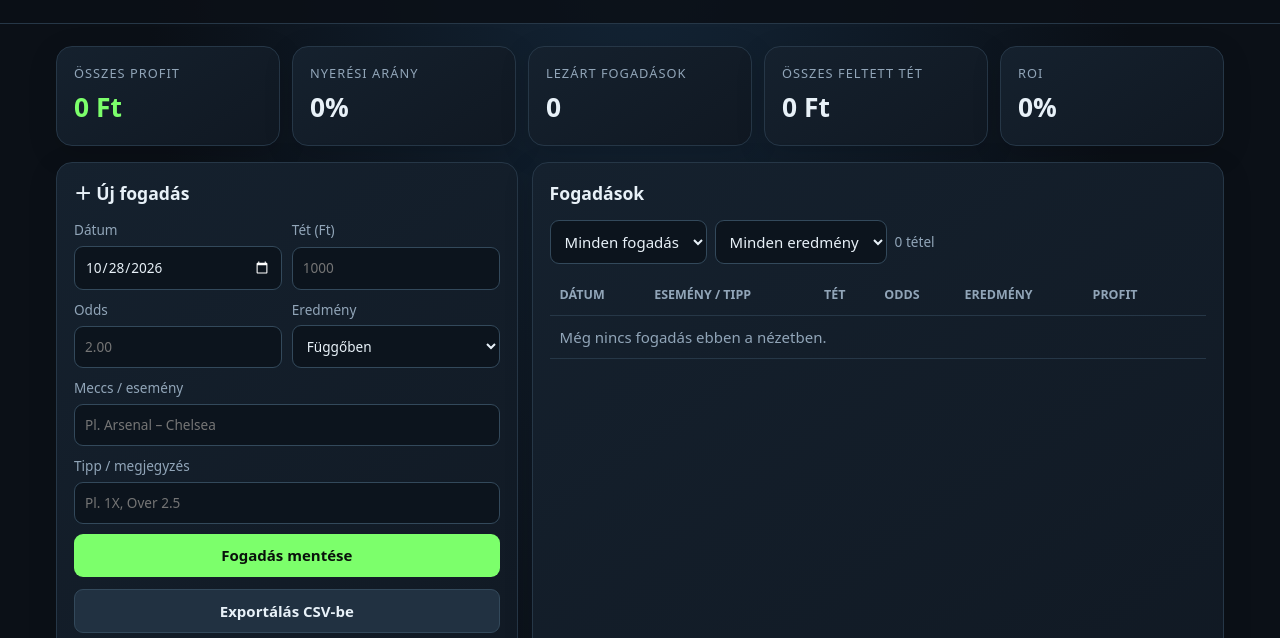
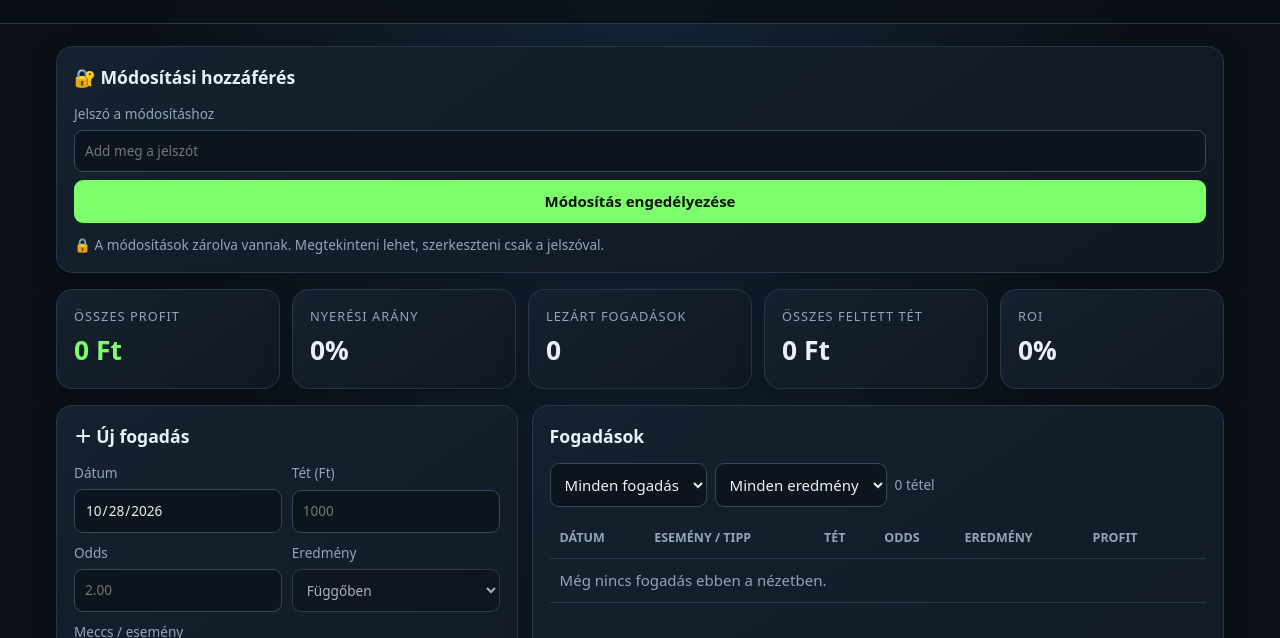
Before and after one commit to Ogre3Dofficial/tippmix, a plain HTML site: page index.html in a window 1280 px wide. Shown: the part 141-779 px from the top of the page. Drawn offline with Linux system fonts and the light colour scheme.

Commit message:
Add files via upload

```diff
--- a/index.html
+++ b/index.html
@@ -14,6 +14,15 @@ header{padding:26px max(18px,calc((100% - 1200px)/2));border-bottom:1px solid va
 <body>
 <header><div class="brand">OGRE3D OFFICIAL</div><h1>♠ TIPPMIX BANKROLL MANAGER</h1><div class="sub">Fogadásnapló · bankroll · heti / havi statisztika</div></header>
 <main>
+<section class="panel" style="margin-bottom:16px" aria-label="Módosítási hozzáférés">
+ <h2>🔐 Módosítási hozzáférés</h2>
+ <div class="filters">
+  <label style="min-width:220px;flex:1">Jelszó a módosításhoz<input id="editPassword" type="password" inputmode="numeric" autocomplete="off" placeholder="Add meg a jelszót"></label>
+  <button id="unlockBtn" type="button" style="align-self:end">Módosítás engedélyezése</button>
+  <button id="lockBtn" type="button" class="secondary" style="align-self:end;display:none">Lezárás</button>
+ </div>
+ <div id="lockStatus" class="status" role="status">🔒 A módosítások zárolva vannak. Megtekinteni lehet, szerkeszteni csak a jelszóval.</div>
+</section>
 <div class="cards">
  <div class="card"><div class="label">Összes profit</div><div id="totalProfit" class="value">0 Ft</div></div>
  <div class="card"><div class="label">Nyerési arány</div><div id="winRate" class="value">0%</div></div>
@@ -49,11 +58,21 @@ header{padding:26px max(18px,calc((100% - 1200px)/2));border-bottom:1px solid va
 const KEY='ogre3d-tippmix-v2';
 let bets=[];
 let excelLoaded=false;
+let editingUnlocked=false;
+const EDIT_PASSWORD='01234';
+function applyEditLock(){
+  document.querySelectorAll('#betForm input, #betForm select, #betForm button, #importBtn, #csvFile, #rows button').forEach(el=>{el.disabled=!editingUnlocked;});
+  $('unlockBtn').style.display=editingUnlocked?'none':'inline-block';
+  $('lockBtn').style.display=editingUnlocked?'inline-block':'none';
+  $('editPassword').disabled=editingUnlocked;
+  $('lockStatus').textContent=editingUnlocked?'🔓 Módosítás engedélyezve ezen az oldalon a bezárásig vagy lezárásig.':'🔒 A módosítások zárolva vannak. Megtekinteni lehet, szerkeszteni csak a jelszóval.';
+  $('lockStatus').className='status '+(editingUnlocked?'positive':'');
+}
 const $=id=>document.getElementById(id), money=n=>new Intl.NumberFormat('hu-HU',{style:'currency',currency:'HUF',maximumFractionDigits:0}).format(n||0), pct=n=>(n*100).toLocaleString('hu-HU',{maximumFractionDigits:1})+'%';
 const iso=d=>{const x=new Date(d+'T12:00:00');const day=(x.getDay()+6)%7;x.setDate(x.getDate()-day+3);const first=new Date(x.getFullYear(),0,4);const w=1+Math.round(((x-first)/86400000-3+((first.getDay()+6)%7))/7);return `${x.getFullYear()}-CW${String(w).padStart(2,'0')}`};
 const profit=b=>b.result==='Nyert'?b.stake*(b.odds-1):b.result==='Veszített'?-b.stake:0;
 const closed=b=>['Nyert','Veszített'].includes(b.result);
-function save(){localStorage.setItem(KEY,JSON.stringify(bets));render()}
+function save(){if(!editingUnlocked){alert('Módosításhoz előbb add meg a jelszót.');return}localStorage.setItem(KEY,JSON.stringify(bets));render()}
 function render(){
  const settled=bets.filter(closed),staked=settled.reduce((s,b)=>s+b.stake,0),p=settled.reduce((s,b)=>s+profit(b),0),wins=settled.filter(b=>b.result==='Nyert').length;
  $('totalProfit').textContent=money(p);$('totalProfit').className='value '+(p>=0?'positive':'negative');$('winRate').textContent=pct(settled.length?wins/settled.length:0);$('settled').textContent=settled.length;$('stakes').textContent=money(staked);$('roi').textContent=pct(staked?p/staked:0);
@@ -64,17 +83,18 @@ function render(){
  const group=(keyfn)=>{const g={};bets.filter(closed).forEach(b=>{let k=keyfn(b);(g[k]??=[]).push(b)});return Object.entries(g).sort((a,b)=>b[0].localeCompare(a[0]))};
  $('weeks').innerHTML=group(b=>iso(b.date)).slice(0,20).map(([k,arr])=>summaryRow(k,arr)).join('')||'<tr><td colspan="4" class="muted">Nincs lezárt fogadás.</td></tr>';
  $('months').innerHTML=group(b=>b.date.slice(0,7)).slice(0,18).map(([k,arr])=>summaryRow(k,arr)).join('')||'<tr><td colspan="4" class="muted">Nincs lezárt fogadás.</td></tr>';
+ applyEditLock();
 }
 function summaryRow(k,a){const p=a.reduce((s,b)=>s+profit(b),0),w=a.filter(b=>b.result==='Nyert').length;return `<tr><td>${k}</td><td>${a.length}</td><td class="${p>=0?'positive':'negative'}">${money(p)}</td><td>${pct(w/a.length)}</td></tr>`}
 function esc(s){return String(s??'').replace(/[&<>"']/g,c=>({'&':'&amp;','<':'&lt;','>':'&gt;','"':'&quot;',"'":'&#39;'}[c]))}
 $('date').value=new Date().toISOString().slice(0,10);
-$('betForm').addEventListener('submit',e=>{e.preventDefault();const id=$('editId').value||crypto.randomUUID();const old=bets.find(b=>b.id===id);const b={id,date:$('date').value,stake:Number($('stake').value),odds:Number($('odds').value),result:$('result').value,event:$('event').value.trim(),tip:$('tip').value.trim(),createdAt:old?.createdAt||new Date().toISOString()};if(old)bets=bets.map(x=>x.id===id?b:x);else bets.push(b);save();e.target.reset();$('editId').value='';$('date').value=new Date().toISOString().slice(0,10);$('formTitle').textContent='＋ Új fogadás';$('saveBtn').textContent='Fogadás mentése';$('formStatus').textContent='Mentve ebben a böngészőben.'});
-window.editBet=id=>{const b=bets.find(x=>x.id===id);if(!b)return;$('editId').value=b.id;$('date').value=b.date;$('stake').value=b.stake;$('odds').value=b.odds;$('result').value=b.result;$('event').value=b.event||'';$('tip').value=b.tip||'';$('formTitle').textContent='Fogadás szerkesztése';$('saveBtn').textContent='Módosítás mentése';window.scrollTo({top:0,behavior:'smooth'})};
-window.deleteBet=id=>{if(confirm('Biztosan törlöd ezt a fogadást?')){bets=bets.filter(b=>b.id!==id);save()}};
+$('betForm').addEventListener('submit',e=>{e.preventDefault();if(!editingUnlocked){alert('Módosításhoz előbb add meg a jelszót.');return}const id=$('editId').value||crypto.randomUUID();const old=bets.find(b=>b.id===id);const b={id,date:$('date').value,stake:Number($('stake').value),odds:Number($('odds').value),result:$('result').value,event:$('event').value.trim(),tip:$('tip').value.trim(),createdAt:old?.createdAt||new Date().toISOString()};if(old)bets=bets.map(x=>x.id===id?b:x);else bets.push(b);save();e.target.reset();$('editId').value='';$('date').value=new Date().toISOString().slice(0,10);$('formTitle').textContent='＋ Új fogadás';$('saveBtn').textContent='Fogadás mentése';$('formStatus').textContent='Mentve ebben a böngészőben.'});
+window.editBet=id=>{if(!editingUnlocked){alert('Módosításhoz előbb add meg a jelszót.');return}const b=bets.find(x=>x.id===id);if(!b)return;$('editId').value=b.id;$('date').value=b.date;$('stake').value=b.stake;$('odds').value=b.odds;$('result').value=b.result;$('event').value=b.event||'';$('tip').value=b.tip||'';$('formTitle').textContent='Fogadás szerkesztése';$('saveBtn').textContent='Módosítás mentése';window.scrollTo({top:0,behavior:'smooth'})};
+window.deleteBet=id=>{if(!editingUnlocked){alert('Módosításhoz előbb add meg a jelszót.');return}if(confirm('Biztosan törlöd ezt a fogadást?')){bets=bets.filter(b=>b.id!==id);save()}};
 $('period').onchange=render;$('statusFilter').onchange=render;
 $('exportBtn').onclick=()=>{const data=[['id','date','stake','odds','result','event','tip'],...bets.map(b=>[b.id,b.date,b.stake,b.odds,b.result,b.event,b.tip])];const csv=data.map(r=>r.map(v=>'"'+String(v??'').replace(/"/g,'""')+'"').join(';')).join('\r\n');const a=document.createElement('a');a.href=URL.createObjectURL(new Blob(['\ufeff'+csv],{type:'text/csv;charset=utf-8'}));a.download='tippmix-export.csv';a.click();URL.revokeObjectURL(a.href)};
-$('importBtn').onclick=()=>$('csvFile').click();
-$('csvFile').onchange=async e=>{const f=e.target.files[0];if(!f)return;const text=await f.text();const lines=text.replace(/^\ufeff/,'').split(/\r?\n/).filter(Boolean);const parse=line=>{let out=[],v='',q=false;for(let i=0;i<line.length;i++){let c=line[i];if(c==='"'&&q&&line[i+1]==='"'){v+='"';i++}else if(c==='"')q=!q;else if((c===';'||c===',')&&!q){out.push(v);v=''}else v+=c}out.push(v);return out};const imported=lines.slice(1).map(line=>{const a=parse(line);return {id:a[0]||crypto.randomUUID(),date:a[1],stake:Number(a[2]),odds:Number(a[3]),result:a[4]||'Függőben',event:a[5]||'',tip:a[6]||''}}).filter(b=>b.date&&Number.isFinite(b.stake)&&Number.isFinite(b.odds));if(confirm(`${imported.length} fogadás importálása? A meglévő adatokhoz hozzáadódnak.`)){bets.push(...imported);save()}e.target.value=''};
+$('importBtn').onclick=()=>{if(!editingUnlocked){alert('CSV importhoz előbb add meg a jelszót.');return}$('csvFile').click()};
+$('csvFile').onchange=async e=>{if(!editingUnlocked){alert('CSV importhoz előbb add meg a jelszót.');e.target.value='';return}const f=e.target.files[0];if(!f)return;const text=await f.text();const lines=text.replace(/^\ufeff/,'').split(/\r?\n/).filter(Boolean);const parse=line=>{let out=[],v='',q=false;for(let i=0;i<line.length;i++){let c=line[i];if(c==='"'&&q&&line[i+1]==='"'){v+='"';i++}else if(c==='"')q=!q;else if((c===';'||c===',')&&!q){out.push(v);v=''}else v+=c}out.push(v);return out};const imported=lines.slice(1).map(line=>{const a=parse(line);return {id:a[0]||crypto.randomUUID(),date:a[1],stake:Number(a[2]),odds:Number(a[3]),result:a[4]||'Függőben',event:a[5]||'',tip:a[6]||''}}).filter(b=>b.date&&Number.isFinite(b.stake)&&Number.isFinite(b.odds));if(confirm(`${imported.length} fogadás importálása? A meglévő adatokhoz hozzáadódnak.`)){bets.push(...imported);save()}e.target.value=''};
 async function loadWorkbookSeed(){
   const notice=$('excelNotice');
   try{
@@ -116,6 +136,10 @@ async function loadWorkbookSeed(){
     render();
   }
 }
+$('unlockBtn').addEventListener('click',()=>{if($('editPassword').value===EDIT_PASSWORD){editingUnlocked=true;$('editPassword').value='';applyEditLock()}else{$('lockStatus').textContent='Hibás jelszó. A módosítások zárolva maradtak.';$('lockStatus').className='status negative';$('editPassword').select()}});
+$('editPassword').addEventListener('keydown',e=>{if(e.key==='Enter')$('unlockBtn').click()});
+$('lockBtn').addEventListener('click',()=>{editingUnlocked=false;applyEditLock();$('editId').value='';$('betForm').reset();$('date').value=new Date().toISOString().slice(0,10);$('formTitle').textContent='＋ Új fogadás';$('saveBtn').textContent='Fogadás mentése'});
+applyEditLock();
 loadWorkbookSeed();
 </script>
 </body></html>
```
Also changed, not shown: README.md.
